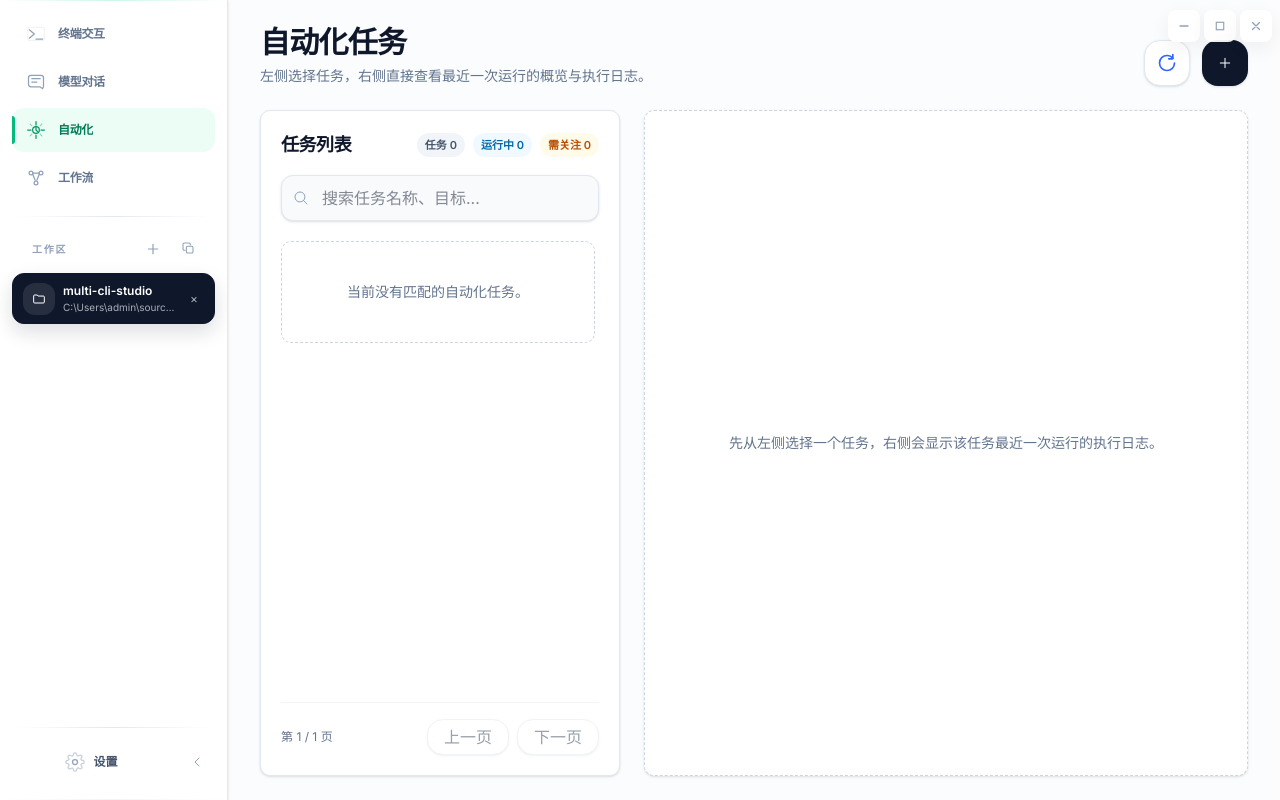
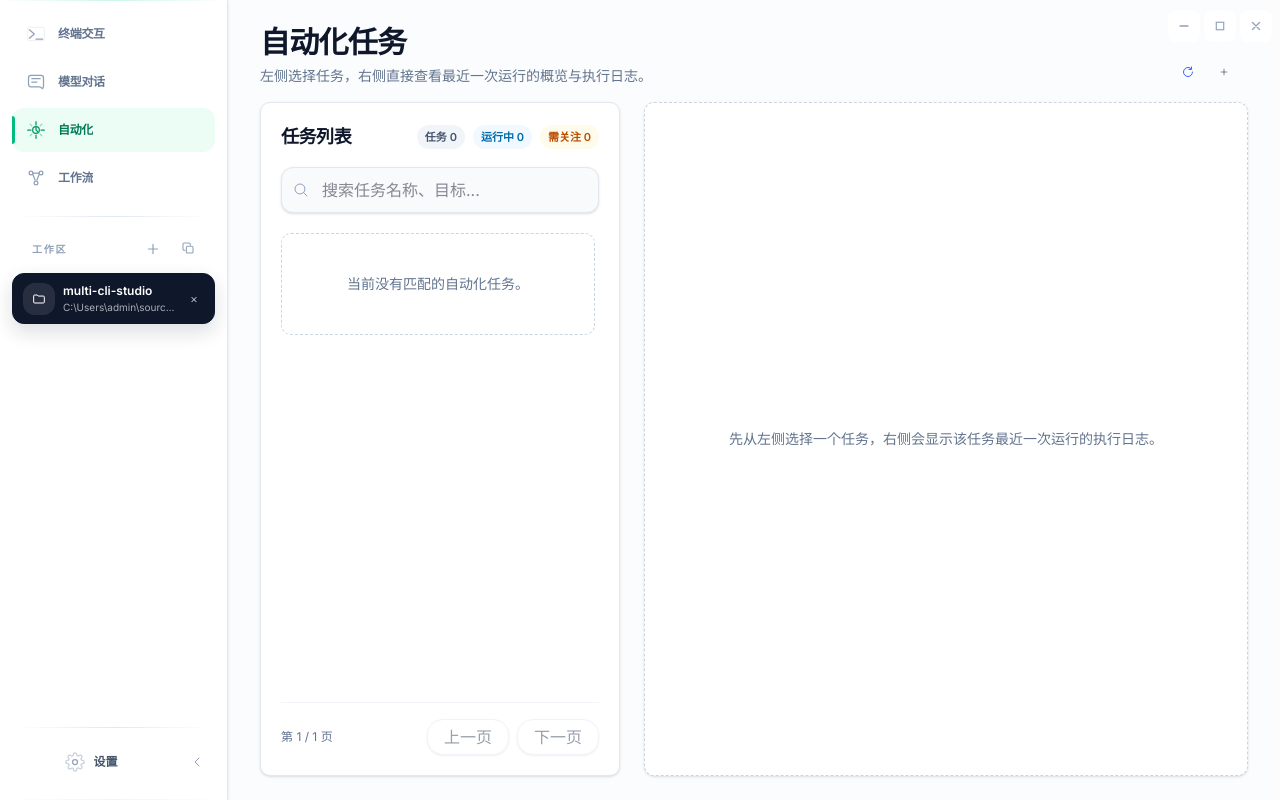
Before and after one commit to Austin-Patrician/multi-cli-studio, a React (Vite) app: page /automation in a window 1280 px wide. Built offline with nearby package versions, Linux system fonts and the light colour scheme.

Commit message:
Feat: restruct headerless

```diff
--- a/src/components/DesktopWindowChrome.tsx
+++ b/src/components/DesktopWindowChrome.tsx
@@ -111,7 +111,7 @@ export function DesktopWindowControls({ className = "" }: { className?: string }
           event.stopPropagation();
           void handleMinimize();
         }}
-        className="inline-flex h-8 w-8 items-center justify-center rounded-lg border border-transparent bg-white/88 text-slate-400 shadow-[0_6px_20px_rgba(15,23,42,0.06)] backdrop-blur-sm transition-colors hover:bg-slate-100 hover:text-slate-700"
+        className="inline-flex h-8 w-8 items-center justify-center rounded-lg bg-white/88 text-slate-400 backdrop-blur-sm transition-colors hover:bg-slate-100 hover:text-slate-700"
         aria-label="最小化窗口"
         title="最小化"
       >
@@ -123,7 +123,7 @@ export function DesktopWindowControls({ className = "" }: { className?: string }
           event.stopPropagation();
           void handleToggleMaximize();
         }}
-        className="inline-flex h-8 w-8 items-center justify-center rounded-lg border border-transparent bg-white/88 text-slate-400 shadow-[0_6px_20px_rgba(15,23,42,0.06)] backdrop-blur-sm transition-colors hover:bg-slate-100 hover:text-slate-700"
+        className="inline-flex h-8 w-8 items-center justify-center rounded-lg bg-white/88 text-slate-400 backdrop-blur-sm transition-colors hover:bg-slate-100 hover:text-slate-700"
         aria-label={maximized ? "还原窗口" : "最大化窗口"}
         title={maximized ? "还原" : "最大化"}
       >
@@ -135,7 +135,7 @@ export function DesktopWindowControls({ className = "" }: { className?: string }
           event.stopPropagation();
           void handleClose();
         }}
-        className="inline-flex h-8 w-8 items-center justify-center rounded-lg border border-transparent bg-white/88 text-slate-400 shadow-[0_6px_20px_rgba(15,23,42,0.06)] backdrop-blur-sm transition-colors hover:bg-rose-50 hover:text-rose-600"
+        className="inline-flex h-8 w-8 items-center justify-center rounded-lg bg-white/88 text-slate-400 backdrop-blur-sm transition-colors hover:bg-rose-50 hover:text-rose-600"
         aria-label="关闭窗口"
         title="关闭"
       >
--- a/src/pages/AutomationJobsPage.tsx
+++ b/src/pages/AutomationJobsPage.tsx
@@ -151,6 +151,18 @@ function buttonClass(
 
 function headerIconButtonClass(variant: "primary" | "secondary" | "danger" | "warning") {
   return cn(buttonClass(variant, "icon"), "h-10 w-10 rounded-[14px]");
+}
+
+function compactHeaderIconButtonClass(variant: "primary" | "secondary") {
+  const tones = {
+    primary: "text-slate-700 hover:bg-slate-100 hover:text-slate-900",
+    secondary: "text-slate-500 hover:bg-slate-100 hover:text-slate-700",
+  } as const;
+
+  return cn(
+    "inline-flex h-7 w-7 items-center justify-center rounded-[9px] p-0 transition-colors active:scale-95",
+    tones[variant]
+  );
 }
 
 function jobCardClass(status?: string | null, isSelected = false) {
@@ -592,8 +604,8 @@ export function AutomationJobsPage() {
 
   return (
     <div className="h-full overflow-hidden bg-slate-50/50 px-4 py-6 text-slate-900 sm:px-6 lg:px-8">
-      <div className="mx-auto flex h-full max-w-[96rem] min-h-0 flex-col gap-6">
-        <section className="flex shrink-0 flex-col gap-5 xl:flex-row xl:items-end xl:justify-between">
+      <div className="mx-auto flex h-full max-w-[96rem] min-h-0 flex-col gap-4">
+        <section className="flex shrink-0 flex-col gap-4 xl:flex-row xl:items-end xl:justify-between">
           <div className="space-y-1.5">
             <div className="flex items-center gap-3">
               <h1 className="text-2xl font-bold tracking-tight text-slate-900 sm:text-3xl">自动化任务</h1>
@@ -602,23 +614,23 @@ export function AutomationJobsPage() {
             <p className="text-sm text-slate-500">左侧选择任务，右侧直接查看最近一次运行的概览与执行日志。</p>
           </div>
 
-          <div className="flex flex-wrap items-center gap-3">
+          <div className="flex flex-wrap items-center gap-2 xl:mr-[10px] xl:flex-nowrap">
             <button
               type="button"
               onClick={() => void refresh()}
-              className={cn(buttonClass("secondary", "icon"), "text-slate-600")}
+              className={compactHeaderIconButtonClass("secondary")}
               title="刷新状态"
             >
-              <img src={refreshIcon} alt="" className="h-5 w-5" />
+              <img src={refreshIcon} alt="" className="h-3 w-3" />
             </button>
             <button
               type="button"
               onClick={() => navigate("/automation/jobs/new")}
-              className={headerIconButtonClass("primary")}
+              className={compactHeaderIconButtonClass("primary")}
               title="新建任务"
               aria-label="新建任务"
             >
-              <PlusIcon className="h-4 w-4" />
+              <PlusIcon className="h-2.5 w-2.5" />
             </button>
           </div>
         </section>
```
